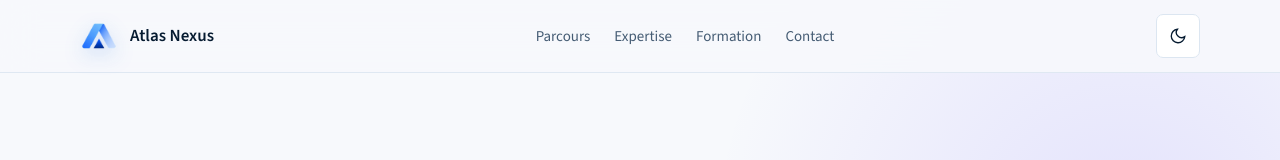
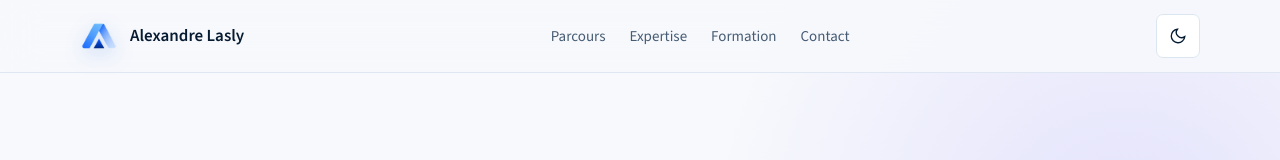
Before and after one commit to AtlasNexusTech/alexandre-lasly, a website: page index.html in a window 1280 px wide. Shown: the top 160 px of the page. Drawn offline with nearby package versions, Linux system fonts and the light colour scheme.

Commit message:
Revert: restaurer le header d'origine

```diff
--- a/index.html
+++ b/index.html
@@ -32,7 +32,7 @@
   <a class="skip-link" href="#contenu">Aller au contenu</a>
   <header class="site-header">
     <nav class="nav container" aria-label="Navigation principale">
-      <a class="brand" href="#accueil" aria-label="Atlas Nexus — accueil"><img class="brand-mark" src="assets/atlas-nexus-logo-96.webp?v=1" width="38" height="38" alt=""><span class="brand-name">Atlas Nexus</span></a>
+      <a class="brand" href="#accueil" aria-label="Alexandre Lasly — accueil"><img class="brand-mark" src="assets/atlas-nexus-logo-96.webp?v=1" width="38" height="38" alt=""><span class="brand-name">Alexandre Lasly</span></a>
       <div class="nav-links" data-nav-links>
         <a href="#parcours">Parcours</a><a href="#expertise">Expertise</a><a href="#formation">Formation</a><a href="#contact">Contact</a>
       </div>
```
